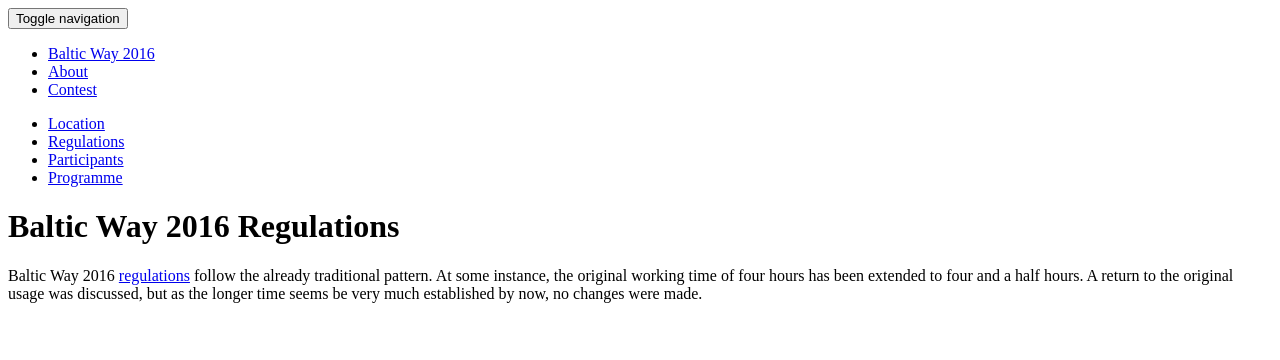
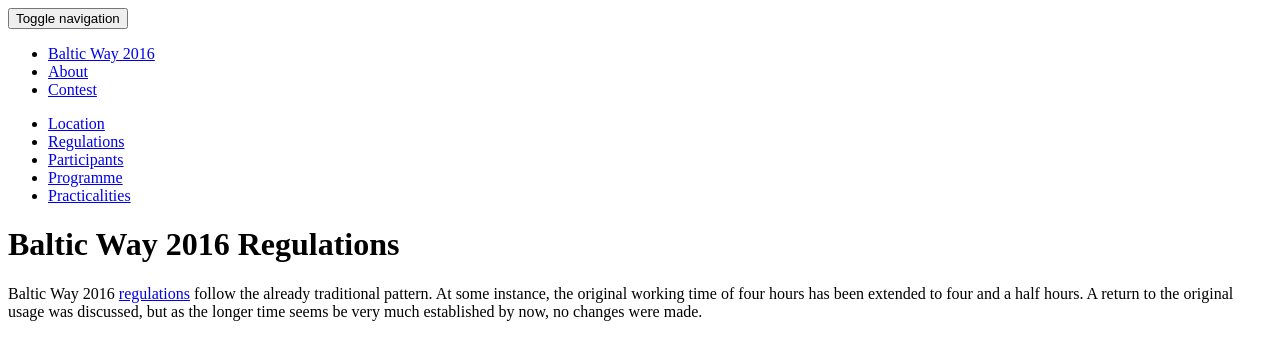
Before and after one commit to matematiikkakilpailut/matematiikkakilpailut.github.io, a Jekyll site: the page built from BW2016/regulations/index.md, in a window 1280 px wide. Shown: the top 360 px of the page. Built offline with Jekyll 4.4.1, drawn with Linux system fonts in a browser that asks for light colours; nearby versions of some CDN libraries; a style sheet for code colours, icons or effects is not loaded.

Commit message:
Update bw2016nav.yml

```diff
--- a/_data/bw2016nav.yml
+++ b/_data/bw2016nav.yml
@@ -12,6 +12,8 @@
     url: /BW2016/participants/
   - title: Programme
     url: /BW2016/programme/
+  - title: Practicalities
+    url: /BW2016/practicalities/
 - title: Contest
   url: /BW2016/contest/
   sub:
```
